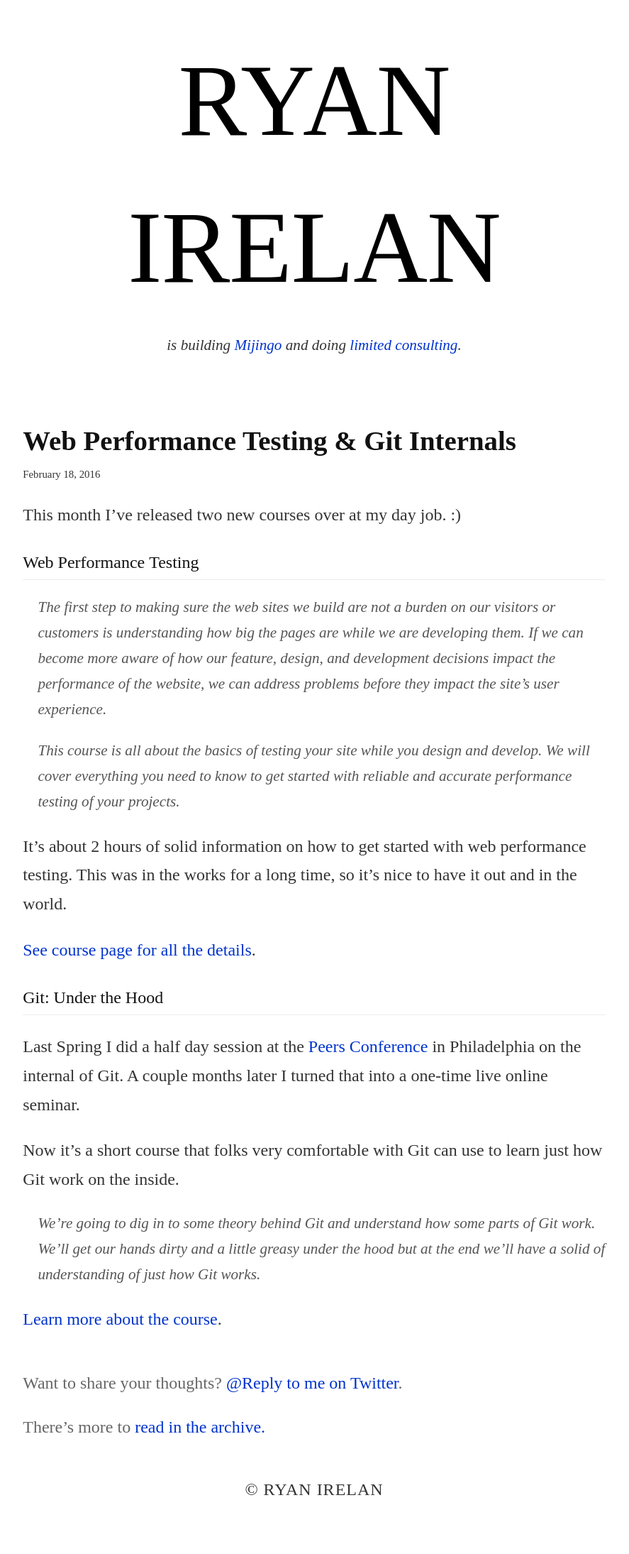
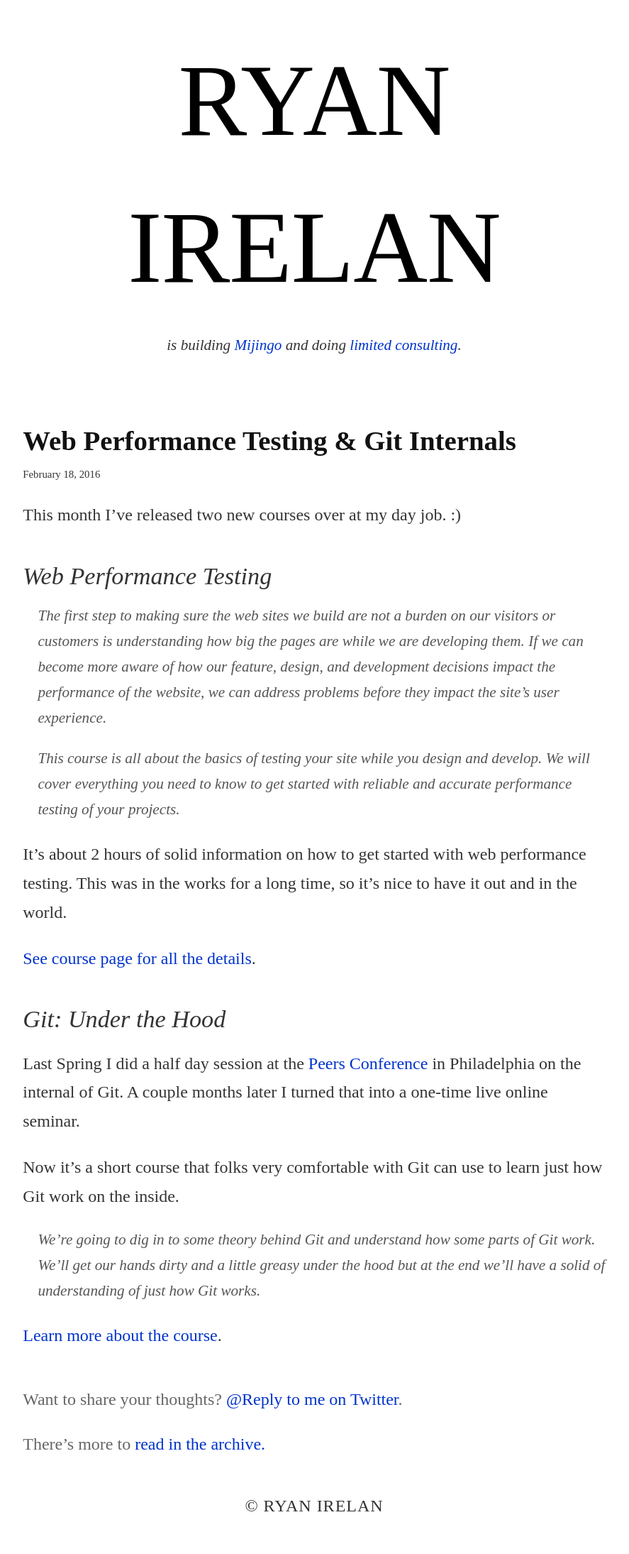
Before and after one commit to ryanirelan/ryanirelan.github.io, a Jekyll site: the page built from _posts/2016-02-18-two-new-courses-from-mijingo.markdown, in a window 1280 px wide. Shown: the whole page at 71% size, without its empty margins (197-1084 px from the left). Built offline with Jekyll 4.4.1, drawn with Linux system fonts in a browser that asks for light colours; nearby versions of some CDN libraries; some web fonts are replaced; before the commit the page ends 2165 px from its top, so only the background shows below that.

```diff
--- a/_posts/2016-02-18-two-new-courses-from-mijingo.markdown
+++ b/_posts/2016-02-18-two-new-courses-from-mijingo.markdown
@@ -7,7 +7,7 @@ external-url: https://mijingo.com/learn
 
 This month I've released two new courses over at my day job. :)
 
-#### Web Performance Testing
+### Web Performance Testing
 
 > The first step to making sure the web sites we build are not a burden on our visitors or customers is understanding how big the pages are while we are developing them. If we can become more aware of how our feature, design, and development decisions impact the performance of the website, we can address problems before they impact the site’s user experience.
 
@@ -17,7 +17,7 @@ It's about 2 hours of solid information on how to get started with web performan
 
 [See course page for all the details](https://mijingo.com/products/screencasts/web-performance-testing/).
 
-#### Git: Under the Hood
+### Git: Under the Hood
 
 Last Spring I did a half day session at the [Peers Conference](http://peersconf.com) in Philadelphia on the internal of Git. A couple months later I turned that into a one-time live online seminar.
 
```
